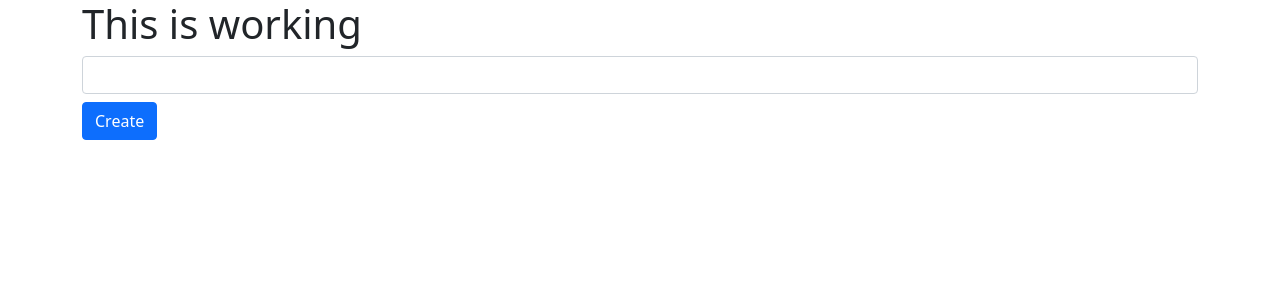
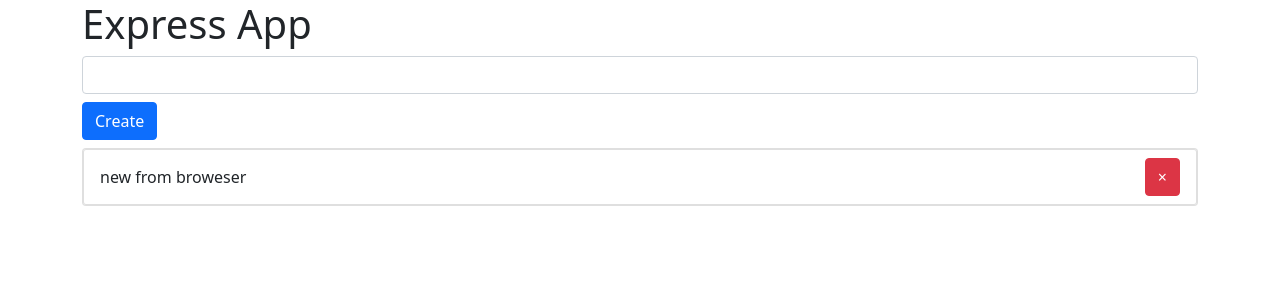
Before and after one commit to raburkeev/notes-list-nodeJS, a Node server app: page / in a window 1280 px wide. Shown: the top 300 px of the page. Run offline with Node 20, Linux system fonts and the light colour scheme.

Commit message:
add notes-list and delete note

```diff
--- a/db.json
+++ b/db.json
@@ -1 +1 @@
-[{"title":"Home","id":"1669054421034"},{"title":"work","id":"1669054433020"},{"title":"is","id":"1669054436492"},{"title":"done","id":"1669054439066"},{"title":"hello from browser","id":"1669065302147"},{"title":"test","id":"1669065427226"},{"title":"work","id":"1669065611843"},{"title":"from express","id":"1669066373303"}]
+[{"title":"new from broweser","id":"1669134049661"}]
--- a/index.js
+++ b/index.js
@@ -1,27 +1,44 @@
-const http = require('http')
 const express = require('express')
 const chalk = require('chalk')
-const fs = require('fs/promises')
 const path = require('path')
-const {addNote} = require('./notes.controller')
+const {addNote, getNotes, removeNote} = require('./notes.controller')
 
 const port = 3000
-
-const basePath = path.join(__dirname, 'pages')
-
 const app = express()
 
+app.set('view engine', 'ejs')
+app.set('views', 'pages')
+
+app.use(express.static(path.resolve(__dirname, 'public')))
 app.use(express.urlencoded({
     extended: true
 }))
 
-app.get('/', (req, res) => {
-    res.sendFile(path.join(basePath, 'index.html'))
+app.get('/', async (req, res) => {
+    res.render('index', {
+        title: 'Express App',
+        notes: await getNotes(),
+        created: false
+    })
 })
 
 app.post('/', async (req, res) => {
     await addNote(req.body.title)
-    res.sendFile(path.join(basePath, 'index.html'))
+    res.render('index', {
+        title: 'Express App',
+        notes: await getNotes(),
+        created: true
+    })
+})
+
+app.delete('/:id', async (req, res) => {
+    await removeNote(req.params.id)
+
+    res.render('index', {
+        title: 'Express App',
+        notes: await getNotes(),
+        created: false
+    })
 })
 
 app.listen(port, () => {
--- a/notes.controller.js
+++ b/notes.controller.js
@@ -41,5 +41,5 @@ async function printNotes() {
 }
 
 module.exports = {
-    addNote, printNotes, removeNote
+    addNote, getNotes, printNotes, removeNote
 }
--- a/package.json
+++ b/package.json
@@ -15,6 +15,7 @@
   "license": "ISC",
   "dependencies": {
     "chalk": "^4.1.2",
+    "ejs": "^3.1.8",
     "express": "^4.18.2",
     "yargs": "^17.6.2"
   },
--- a/pages/index.html
+++ b/pages/index.ejs
@@ -7,12 +7,17 @@
     <meta http-equiv="X-UA-Compatible" content="ie=edge">
     <link href="https://cdn.jsdelivr.net/npm/bootstrap@5.0.2/dist/css/bootstrap.min.css" rel="stylesheet" integrity="sha384-EVSTQN3/azprG1Anm3QDgpJLIm9Nao0Yz1ztcQTwFspd3yD65VohhpuuCOmLASjC" crossorigin="anonymous">
     <script src="https://cdn.jsdelivr.net/npm/bootstrap@5.0.2/dist/js/bootstrap.bundle.min.js" integrity="sha384-MrcW6ZMFYlzcLA8Nl+NtUVF0sA7MsXsP1UyJoMp4YLEuNSfAP+JcXn/tWtIaxVXM" crossorigin="anonymous"></script>
-    <title>Node simple server</title>
+    <title><%= title %></title>
 </head>
 <body>
 
+    <% if (created) { %>
+        <div class="alert alert-success">Note has been added</div>
+    <% } %>
+
+
     <div class="container">
-        <h1>This is working</h1>
+        <h1><%= title %></h1>
 
         <form action="/" method="post" class="mb-2">
             <div class="form-group mb-2">
@@ -21,7 +26,27 @@
 
             <button class="btn btn-primary" type="submit">Create</button>
         </form>
+
+        <% if (notes.length) { %>
+
+        <div class="card">
+            <ul class="list-group">
+                <% for (let i = 0; i < notes.length; i++) { %>
+                <li class="list-group-item d-flex justify-content-between align-items-center">
+                    <%= notes[i].title %>
+
+                    <button class="btn btn-danger" data-type="remove" data-id="<%= notes[i].id %>">&times;</button>
+                </li>
+                <% } %>
+            </ul>
+        </div>
+
+        <% } else { %>
+            <p>No notes!</p>
+        <% } %>
+
     </div>
 
+<script src="/app.js"></script>
 </body>
 </html>
--- /dev/null
+++ b/public/app.js
@@ -0,0 +1,15 @@
+document.addEventListener('click', (event) => {
+    if(event.target.dataset.type === 'remove') {
+        const id = event.target.dataset.id
+
+        remove(id).then(() => {
+            event.target.closest('li').remove()
+        })
+    }
+})
+
+async function remove(id) {
+    await fetch(`/${id}`, {
+        method: 'DELETE'
+    })
+}
--- a/server.example.js
+++ b/server.example.js
@@ -1,6 +1,6 @@
 const server = http.createServer(async (req, res) => {
     if(req.method === 'GET') {
-        const content = await fs.readFile(path.join(basePath, 'index.html'))
+        const content = await fs.readFile(path.join(basePath, 'index.ejs'))
         // res.setHeader('Content-Type', 'text/html')
         res.writeHead(200, {
             'Content-Type': 'text/html'
```
Also changed, not shown: 1 other file.
